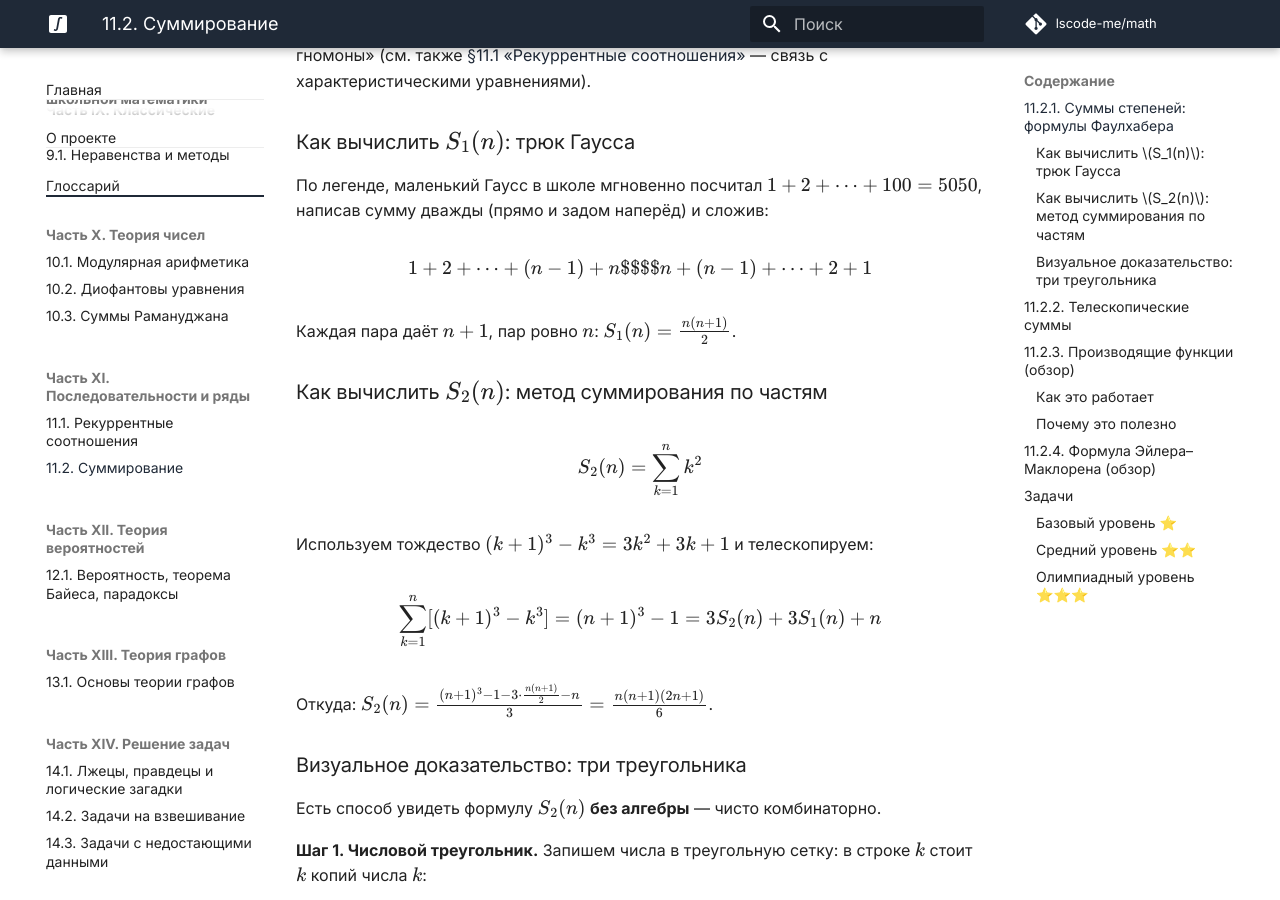
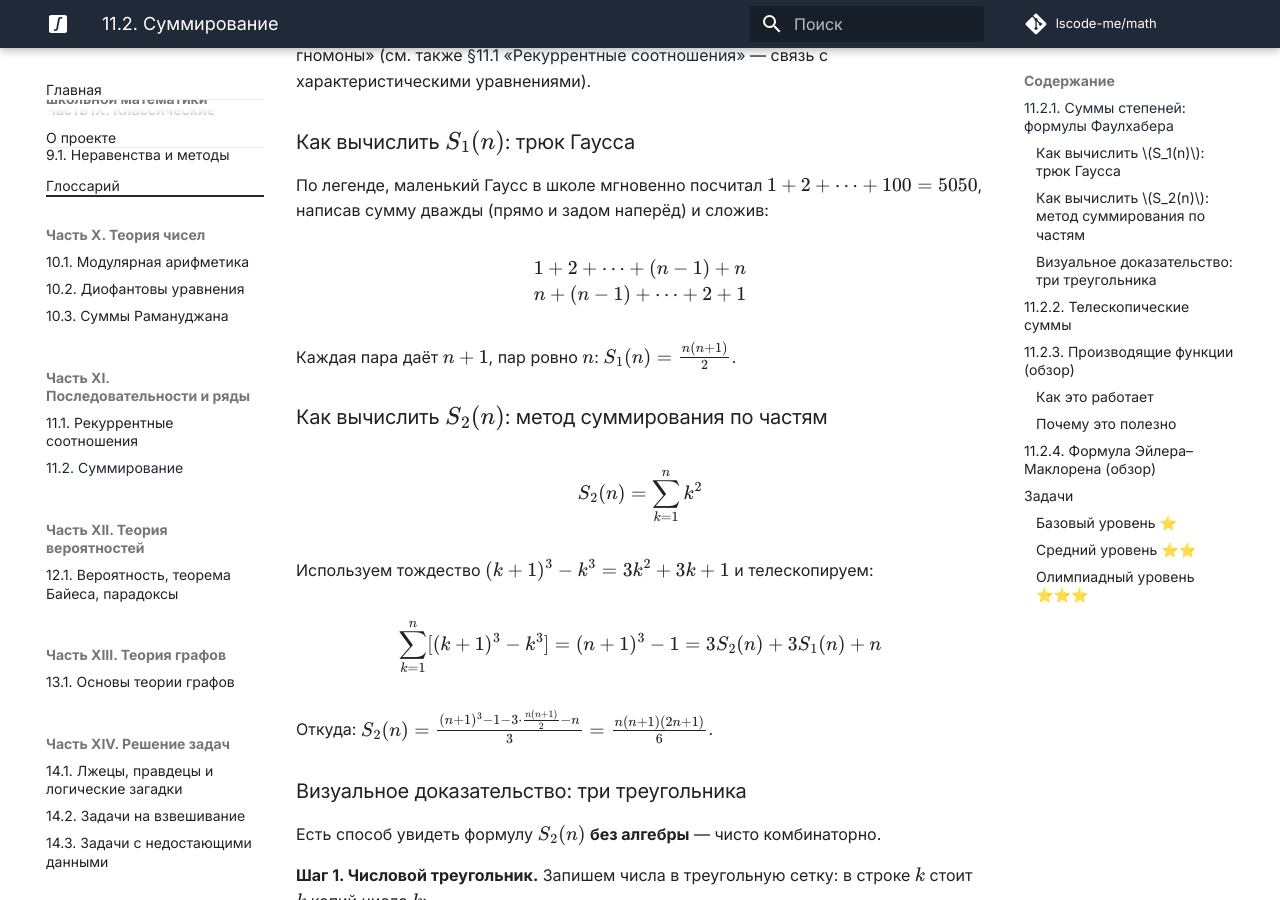
Before and after one commit to lscode-me/math, an MkDocs documentation site: the page built from docs/chapters/sequences/summation.md, in a window 1280 px wide and 900 px high, scrolled down 773 px. Built offline with MkDocs 1.6.1 and Material for MkDocs 9.7.7, drawn with Linux system fonts in a browser that asks for light colours; comment, search, counter and statistics services are not loaded.

Commit message:
Фикс: две формулы Гаусса объединены в aligned-блок (63357...63357 рядом рендерились как литерал)

```diff
--- a/docs/chapters/sequences/summation.md
+++ b/docs/chapters/sequences/summation.md
@@ -24,8 +24,10 @@ description: "Суммирование рядов: формулы Фаулхаб
 
 По легенде, маленький Гаусс в школе мгновенно посчитал $1+2+\cdots+100 = 5050$, написав сумму дважды (прямо и задом наперёд) и сложив:
 
-$$1 + 2 + \cdots + (n-1) + n$$
-$$n + (n-1) + \cdots + 2 + 1$$
+$$\begin{aligned}
+&1 + 2 + \cdots + (n-1) + n \\
+&n + (n-1) + \cdots + 2 + 1
+\end{aligned}$$
 
 Каждая пара даёт $n+1$, пар ровно $n$: $S_1(n) = \frac{n(n+1)}{2}$.
 
```
